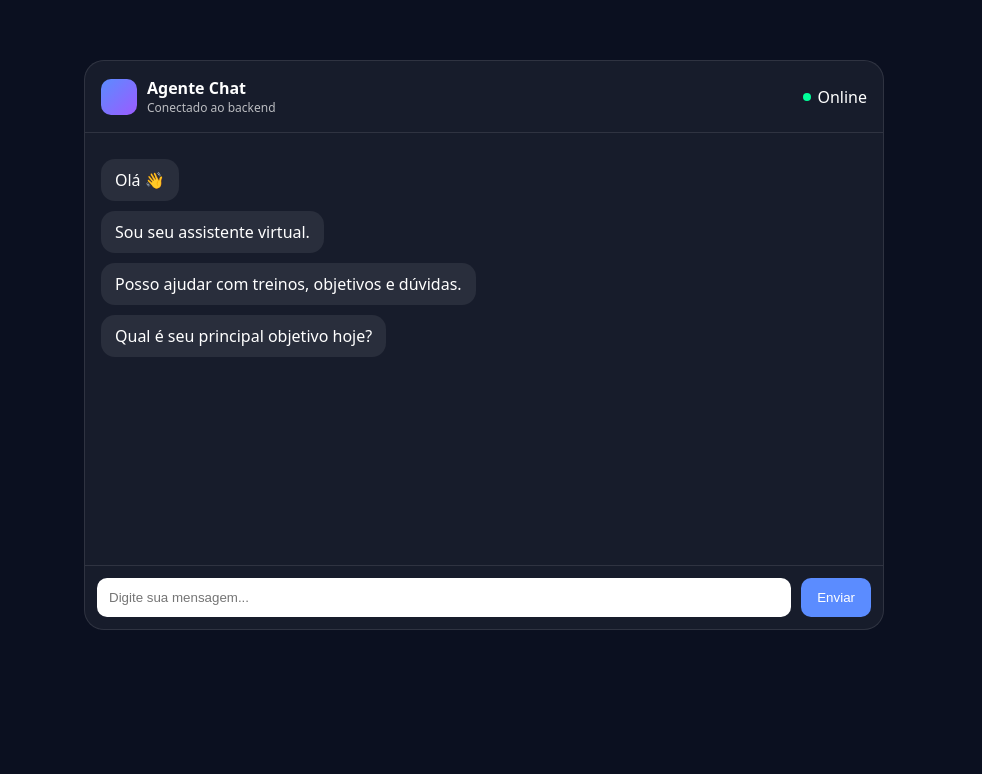
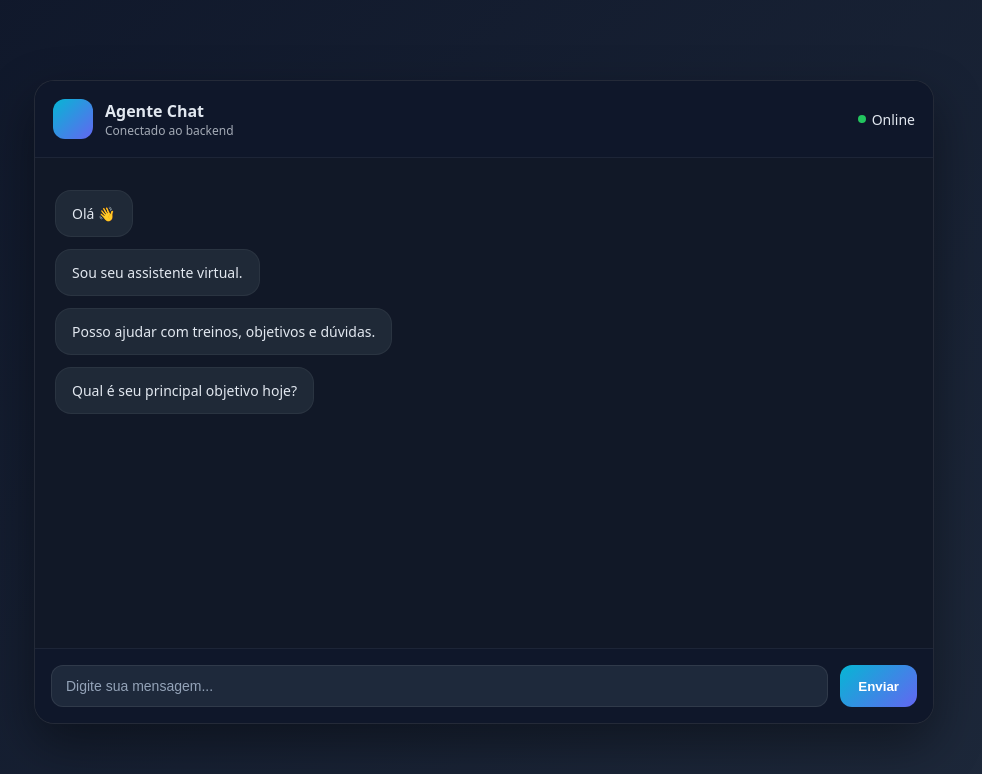
Before and after one commit to sfturio/ai-agent-n8n, a website: page public/index.html in a window 1280 px wide. Shown: the whole page, without its empty margins (156-1138 px from the left). Drawn offline with Linux system fonts and the light colour scheme.

Commit message:
style(ui): redesign chat theme with modern dark gradient

```diff
--- a/public/style.css
+++ b/public/style.css
@@ -1,64 +1,76 @@
 body {
   margin: 0;
-  font-family: system-ui;
-  background: #0b1020;
-  color: white;
+  font-family:
+    system-ui,
+    -apple-system,
+    BlinkMacSystemFont,
+    sans-serif;
+  background: linear-gradient(135deg, #0f172a, #1e293b);
+  color: #e2e8f0;
 }
 
+/* Container */
 .wrap {
-  max-width: 800px;
-  margin: 40px auto;
+  max-width: 900px;
+  margin: 60px auto;
   padding: 20px;
 }
 
+/* Chat shell */
 .shell {
-  background: rgba(255, 255, 255, 0.05);
+  background: #111827;
   border-radius: 20px;
   overflow: hidden;
-  border: 1px solid rgba(255, 255, 255, 0.1);
+  border: 1px solid rgba(255, 255, 255, 0.08);
+  box-shadow: 0 20px 50px rgba(0, 0, 0, 0.4);
 }
 
+/* Topbar */
 .topbar {
   display: flex;
   justify-content: space-between;
-  padding: 16px;
-  border-bottom: 1px solid rgba(255, 255, 255, 0.1);
+  padding: 18px;
+  background: #0f172a;
+  border-bottom: 1px solid rgba(255, 255, 255, 0.06);
 }
 
 .brand {
   display: flex;
-  gap: 10px;
+  gap: 12px;
   align-items: center;
 }
 
 .logo {
-  width: 36px;
-  height: 36px;
-  border-radius: 10px;
-  background: linear-gradient(135deg, #5b8cff, #9b5bff);
+  width: 40px;
+  height: 40px;
+  border-radius: 12px;
+  background: linear-gradient(135deg, #06b6d4, #6366f1);
 }
 
 .status {
   display: flex;
   align-items: center;
   gap: 6px;
+  font-size: 14px;
 }
 
 .dot {
   width: 8px;
   height: 8px;
-  background: #00ff99;
+  background: #22c55e;
   border-radius: 50%;
 }
 
+/* Chat */
 .chat {
-  height: 400px;
+  height: 450px;
   overflow-y: auto;
-  padding: 16px;
+  padding: 20px;
 }
 
+/* Messages */
 .msg {
-  margin: 10px 0;
+  margin: 12px 0;
 }
 
 .me {
@@ -71,55 +83,75 @@ body {
 
 .bubble {
   display: inline-block;
-  padding: 10px 14px;
-  border-radius: 14px;
+  padding: 12px 16px;
+  border-radius: 16px;
   max-width: 70%;
+  font-size: 14px;
+  line-height: 1.5;
 }
 
+/* User bubble */
 .me .bubble {
-  background: #5b8cff;
+  background: linear-gradient(135deg, #6366f1, #4f46e5);
+  color: white;
 }
 
+/* Bot bubble */
 .bot .bubble {
-  background: rgba(255, 255, 255, 0.08);
+  background: #1f2937;
+  border: 1px solid rgba(255, 255, 255, 0.05);
 }
 
+/* Composer */
 .composer {
   display: flex;
-  padding: 12px;
-  border-top: 1px solid rgba(255, 255, 255, 0.1);
+  padding: 16px;
+  background: #0f172a;
+  border-top: 1px solid rgba(255, 255, 255, 0.06);
 }
 
 input {
   flex: 1;
-  padding: 12px;
-  border-radius: 10px;
-  border: none;
+  padding: 12px 14px;
+  border-radius: 12px;
+  border: 1px solid rgba(255, 255, 255, 0.08);
+  background: #1e293b;
+  color: #e2e8f0;
   outline: none;
+  font-size: 14px;
+}
+
+input::placeholder {
+  color: #94a3b8;
 }
 
 button {
-  padding: 12px 16px;
-  margin-left: 10px;
-  border-radius: 10px;
+  padding: 12px 18px;
+  margin-left: 12px;
+  border-radius: 12px;
   border: none;
-  background: #5b8cff;
+  background: linear-gradient(135deg, #06b6d4, #6366f1);
   color: white;
   cursor: pointer;
+  font-weight: 600;
+  transition: 0.2s ease;
 }
 
-/* Digitando animado */
+button:hover {
+  opacity: 0.85;
+}
 
+/* Typing animation */
 .typing {
   display: inline-flex;
   align-items: center;
-  gap: 4px;
+  gap: 5px;
 }
 
 .typing span {
   width: 6px;
   height: 6px;
-  background: rgba(255, 255, 255, 0.6);
+  background: #94a3b8;
   border-radius: 50%;
   animation: blink 1.4s infinite both;
 }
@@ -133,7 +165,16 @@ button {
 }
 
 @keyframes blink {
-  0% { opacity: 0.2; transform: translateY(0); }
-  20% { opacity: 1; transform: translateY(-2px); }
-  100% { opacity: 0.2; transform: translateY(0); }
+  0% {
+    opacity: 0.2;
+    transform: translateY(0);
+  }
+  20% {
+    opacity: 1;
+    transform: translateY(-2px);
+  }
+  100% {
+    opacity: 0.2;
+    transform: translateY(0);
+  }
 }
```
